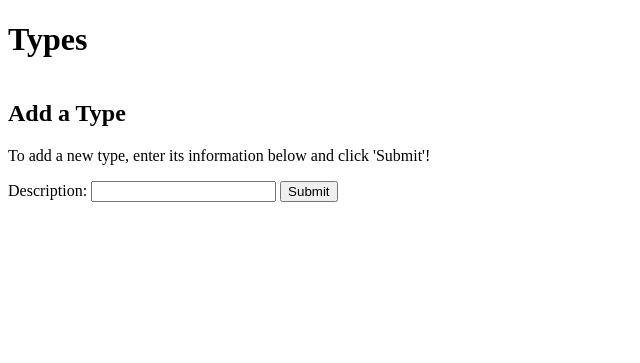
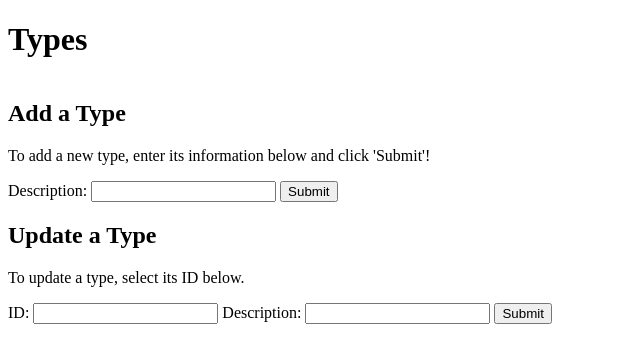
Before and after one commit to syslin99/340-project, a Node server app: page / in a window 1280 px wide. Shown: the top 363 px of the page, without its empty margins (0-640 px from the left). Run offline with Node 20, Linux system fonts and the light colour scheme; data that the repository does not hold is empty; some libraries are stand-ins or nearby versions.

Commit message:
Dynamically updating type data (error)

```diff
--- a/app.js
+++ b/app.js
@@ -75,6 +75,35 @@ app.delete('/delete-type', function (req, res, next) {
     });
 });
 
+// Update a Type
+app.put('/update-type', function (req, res, next) {
+    let data = req.body;
+    let typeID = parseInt(data.id_type);
+    let description = data.description;
+
+    let updateType = `UPDATE Types
+        SET description = ?
+        WHERE id_type = ?;`;
+    db.pool.query(updateType, [description, typeID], function (error, rows, fields) {
+        if (error) {
+            console.log(error);
+            res.sendStatus(400);
+        } else {
+            let selectType = `SELECT * FROM Types
+                WHERE id_type = ?;`;
+            db.pool.query(selectType, [typeID], function (error, rows, fields) {
+                if (error) {
+                    console.log(error);
+                    res.sendStatus(400);
+                } else {
+                    res.send(rows);
+                }
+            });
+        }
+    })
+
+});
+
 
 /* Listener */
 app.listen(PORT, function () {
--- /dev/null
+++ b/public/js/update_type.js
@@ -0,0 +1,60 @@
+let updateTypeForm = document.getElementById('update-type-form');
+
+updateTypeForm.addEventListener('submit', function (e) {
+
+    // Prevent form submission
+    e.preventDefault();
+
+    // Get form fields
+    let idInput = document.getElementById('input-id-update');
+    let descriptionInput = document.getElementById('input-description-update');
+    // Get values from form fields
+    let idValue = idInput.value;
+    let descriptionValue = descriptionInput.value;
+
+    // Package data into JS object
+    let data = {
+        id_type: idValue,
+        description: descriptionValue
+    }
+
+    // Set up AJAX request
+    var xhttp = new XMLHttpRequest();
+    xhttp.open('PUT', '/update-type', true);
+    xhttp.setRequestHeader('Content-type', 'application/json');
+    // Define resolution of AJAX request
+    xhttp.onreadystatechange = () => {
+        if (xhttp.readyState == 4 && xhttp.status == 200) {
+
+            // Update the data in the table
+            updateRow(xhttp.response, idValue);
+
+        }
+        else if (xhttp.readyState == 4 && xhttp.status != 200) {
+            console.log("There was an error with the input.")
+        }
+    }
+    // Send AJAX request
+    xhttp.send(JSON.stringify(data));
+
+});
+
+
+// Update row in Types table
+function updateRow(data, typeID) {
+    let parsedData = JSON.parse(data);
+    let currentTable = document.getElementById('types-table');
+
+    console.log(parsedData)
+    console.log(typeID)
+
+    for (let i = 0, row; row = currentTable.rows[i]; i++) {
+        if (currentTable.rows[i].getAttribute('data-value') == typeID) {
+            let updateRowIndex = currentTable.getElementsByTagName('tr')[i];
+            let td = updateRowIndex.getElementsByTagName('td'[1]);
+            console.log(td)
+            td.innerHTML = parsedData[0].description;
+            console.log(td)
+        }
+    }
+}
--- a/views/types.hbs
+++ b/views/types.hbs
@@ -36,6 +36,22 @@
 </form>
 
 
+{{!-- Form to update a Type --}}
+<h2>Update a Type</h2>
+<p>To update a type, select its ID below.</p>
+<form id='update-type-form'>
+    {{!-- ID --}}
+    <label for='input-id'>ID: </label>
+    <input type='text' name='input-id' id='input-id-update'>
+    {{!-- Description --}}
+    <label for='input-description'>Description: </label>
+    <input type='text' name='input-description' id='input-description-update'>
+
+    <input type='submit'>
+</form>
+
+
 {{!-- Embed JS to handle DOM manipulation and AJAX request --}}
 <script src="./js/add_type.js"></script>
 <script src="./js/delete_type.js"></script>
+<script src="./js/update_type.js"></script>
```
